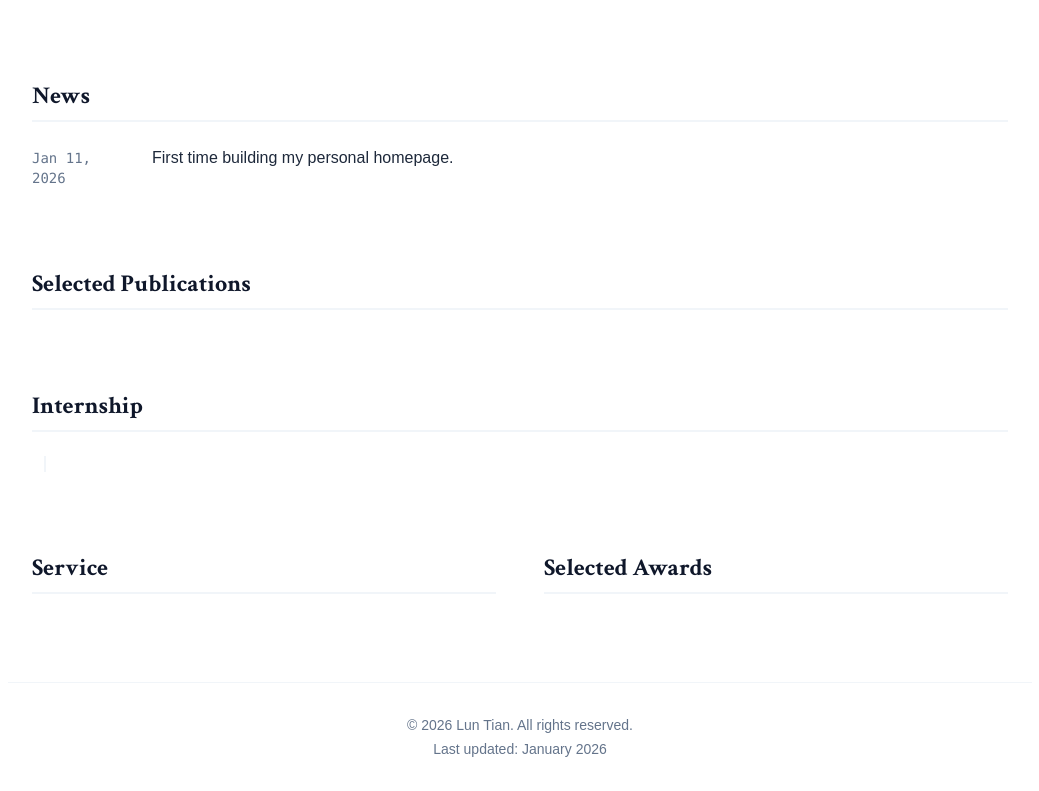
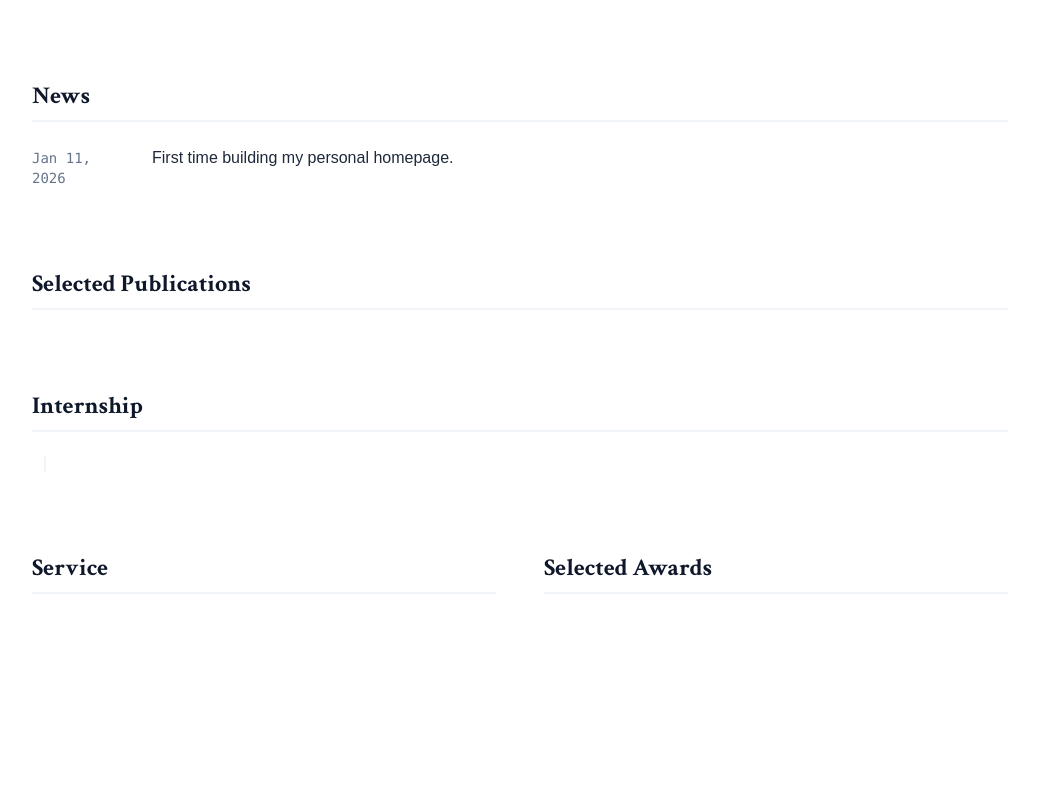
Before and after one commit to seigenkouso/seigenkouso.github.io, a Next.js app: page / in a window 1280 px wide. Shown: the part 549-1340 px from the top of the page, without its empty margins (120-1159 px from the left). After the commit the page ends 1231 px from the top, so only its background shows below. Built offline with nearby package versions, Linux system fonts and the light colour scheme.

Commit message:
Hide copyright

```diff
--- a/src/app/page.js
+++ b/src/app/page.js
@@ -333,13 +333,14 @@ export default function AcademicHomepage() {
 
       </main>
 
-      {/* Footer */}
-      <footer className="max-w-5xl mx-auto px-6 py-8 border-t border-slate-100 text-center text-slate-500 text-sm">
+      {/* Footer (Hidden) */}
+      {/* <footer className="max-w-5xl mx-auto px-6 py-8 border-t border-slate-100 text-center text-slate-500 text-sm">
         <p>&copy; {new Date().getFullYear()} {PROFILE.name}. All rights reserved.</p>
         <p className="mt-1">
           Last updated: {new Date().toLocaleDateString('en-US', { year: 'numeric', month: 'long' })}
         </p>
       </footer>
+      */}
     </div>
   );
 }
```
